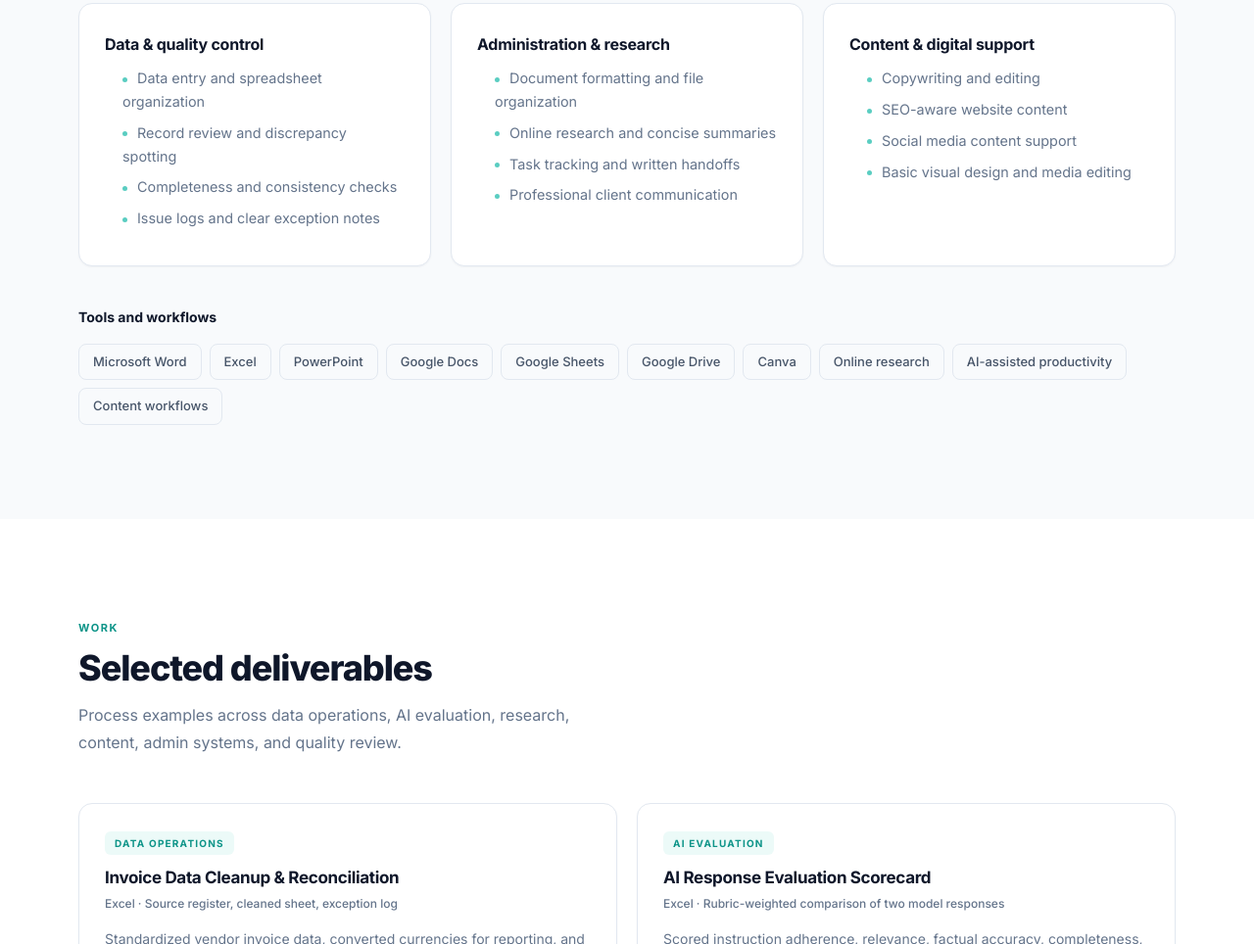
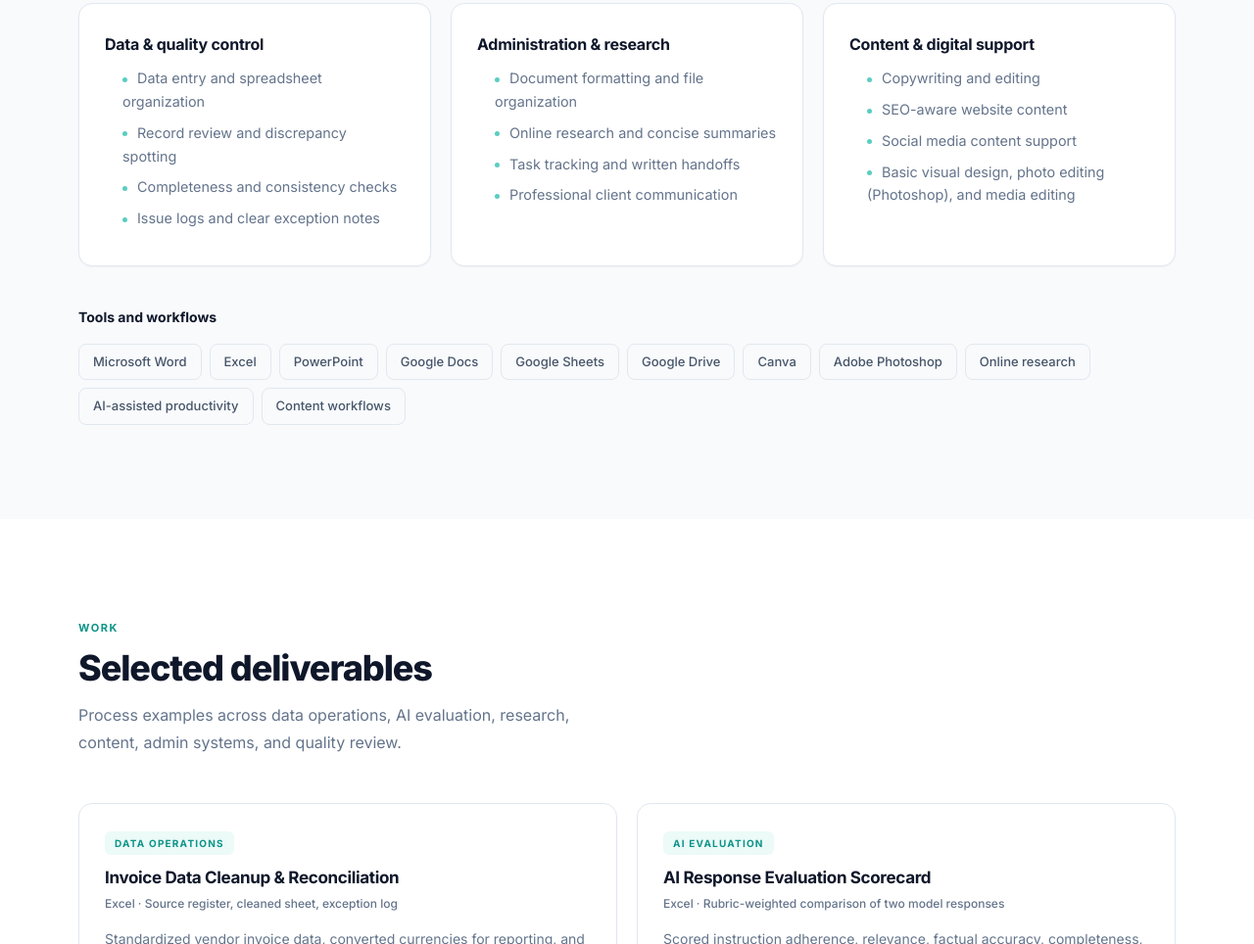
Before and after one commit to uthman-mote/remote-work-portfolio, a plain HTML site: page index.html in a window 1280 px wide. Shown: the part 1933-2897 px from the top of the page at 98% size. Drawn offline with Linux system fonts and the light colour scheme.

Commit message:
Add Adobe Photoshop to tools and content skills

```diff
--- a/index.html
+++ b/index.html
@@ -81,11 +81,11 @@ footer{padding:32px 0;color:var(--muted);font-size:.8125rem;border-top:1px solid
 <div class="grid">
 <article class="card"><h3>Data & quality control</h3><ul><li>Data entry and spreadsheet organization</li><li>Record review and discrepancy spotting</li><li>Completeness and consistency checks</li><li>Issue logs and clear exception notes</li></ul></article>
 <article class="card"><h3>Administration & research</h3><ul><li>Document formatting and file organization</li><li>Online research and concise summaries</li><li>Task tracking and written handoffs</li><li>Professional client communication</li></ul></article>
-<article class="card"><h3>Content & digital support</h3><ul><li>Copywriting and editing</li><li>SEO-aware website content</li><li>Social media content support</li><li>Basic visual design and media editing</li></ul></article>
+<article class="card"><h3>Content & digital support</h3><ul><li>Copywriting and editing</li><li>SEO-aware website content</li><li>Social media content support</li><li>Basic visual design, photo editing (Photoshop), and media editing</li></ul></article>
 </div>
 <div class="tools-title">Tools and workflows</div>
 <div class="skills">
-<span class="tag">Microsoft Word</span><span class="tag">Excel</span><span class="tag">PowerPoint</span><span class="tag">Google Docs</span><span class="tag">Google Sheets</span><span class="tag">Google Drive</span><span class="tag">Canva</span><span class="tag">Online research</span><span class="tag">AI-assisted productivity</span><span class="tag">Content workflows</span>
+<span class="tag">Microsoft Word</span><span class="tag">Excel</span><span class="tag">PowerPoint</span><span class="tag">Google Docs</span><span class="tag">Google Sheets</span><span class="tag">Google Drive</span><span class="tag">Canva</span><span class="tag">Adobe Photoshop</span><span class="tag">Online research</span><span class="tag">AI-assisted productivity</span><span class="tag">Content workflows</span>
 </div>
 </div>
 </section>
```
